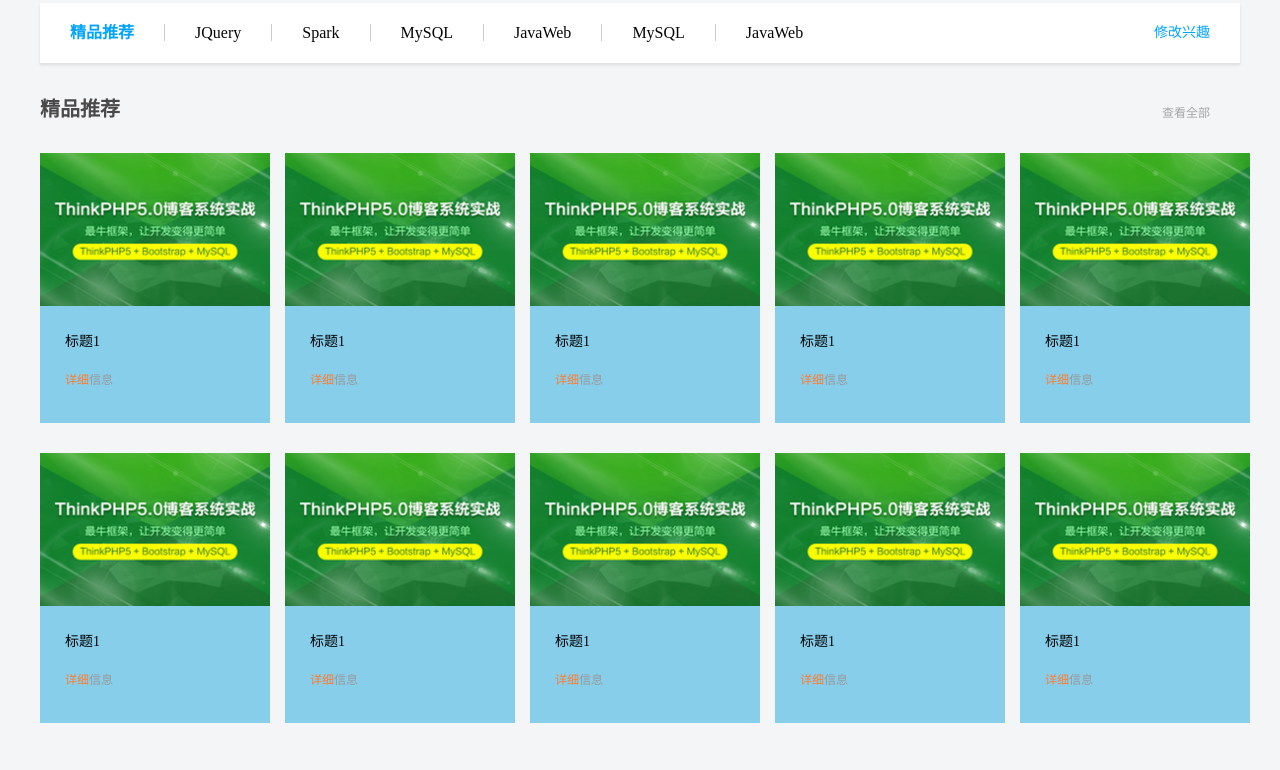
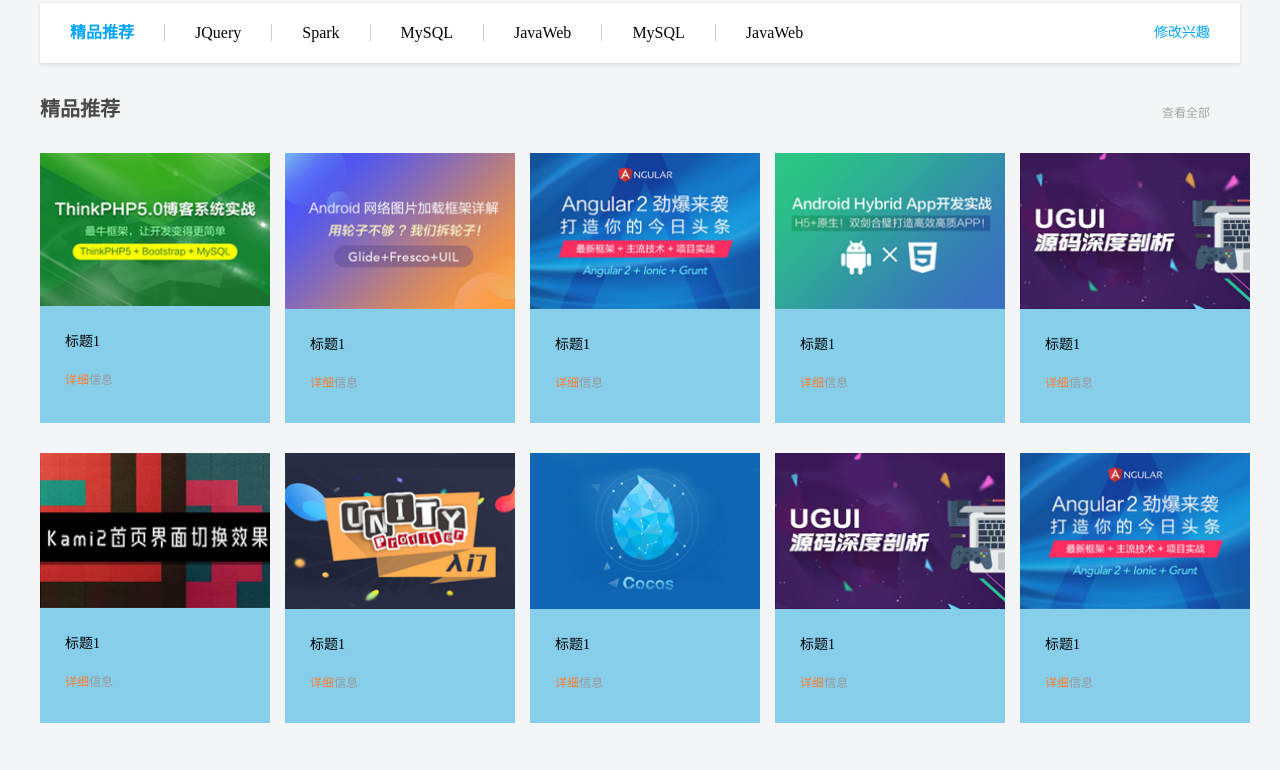
Before and after one commit to huangpanpan1128/xuechengzaixian, a plain HTML site: page index2.html in a window 1280 px wide. Shown: the part 530-1300 px from the top of the page. Drawn offline with Linux system fonts and the light colour scheme.

Commit message:
xuechengzaixian

```diff
--- a/index2.html
+++ b/index2.html
@@ -101,58 +101,58 @@
                     </div>
                 </li>
                 <li>
-                    <img src="images/course01.png">
+                    <img src="images/course02.png">
                     <h4>标题1</h4>
                     <div class="info">
                        <span> 详细</span>信息
                     </div>
                 </li>
                 <li>
-                    <img src="images/course01.png">
+                    <img src="images/course03.png">
                     <h4>标题1</h4>
                     <div class="info">
                        <span> 详细</span>信息
                     </div>
                 </li>
                 <li>
-                    <img src="images/course01.png">
+                    <img src="images/course04.png">
                     <h4>标题1</h4>
                     <div class="info">
                        <span> 详细</span>信息
                     </div>
                 </li>
                 <li>
-                    <img src="images/course01.png">
+                    <img src="images/course05.png">
                     <h4>标题1</h4>
                     <div class="info">
                        <span> 详细</span>信息
                     </div>
                 </li><li>
-                    <img src="images/course01.png">
+                    <img src="images/course06.png">
                     <h4>标题1</h4>
                     <div class="info">
                        <span> 详细</span>信息
                     </div>
                 </li><li>
-                    <img src="images/course01.png">
+                    <img src="images/course07.png">
                     <h4>标题1</h4>
                     <div class="info">
                        <span> 详细</span>信息
                     </div>
                 </li><li>
-                    <img src="images/course01.png">
+                    <img src="images/course08.png">
                     <h4>标题1</h4>
                     <div class="info">
                        <span> 详细</span>信息
                     </div>
                 </li><li>
-                    <img src="images/course01.png">
+                    <img src="images/course05.png">
                     <h4>标题1</h4>
                     <div class="info">
                        <span> 详细</span>信息
                     </div>
                 </li><li>
-                    <img src="images/course01.png">
+                    <img src="images/course03.png">
                     <h4>标题1</h4>
                     <div class="info">
                        <span> 详细</span>信息
```
